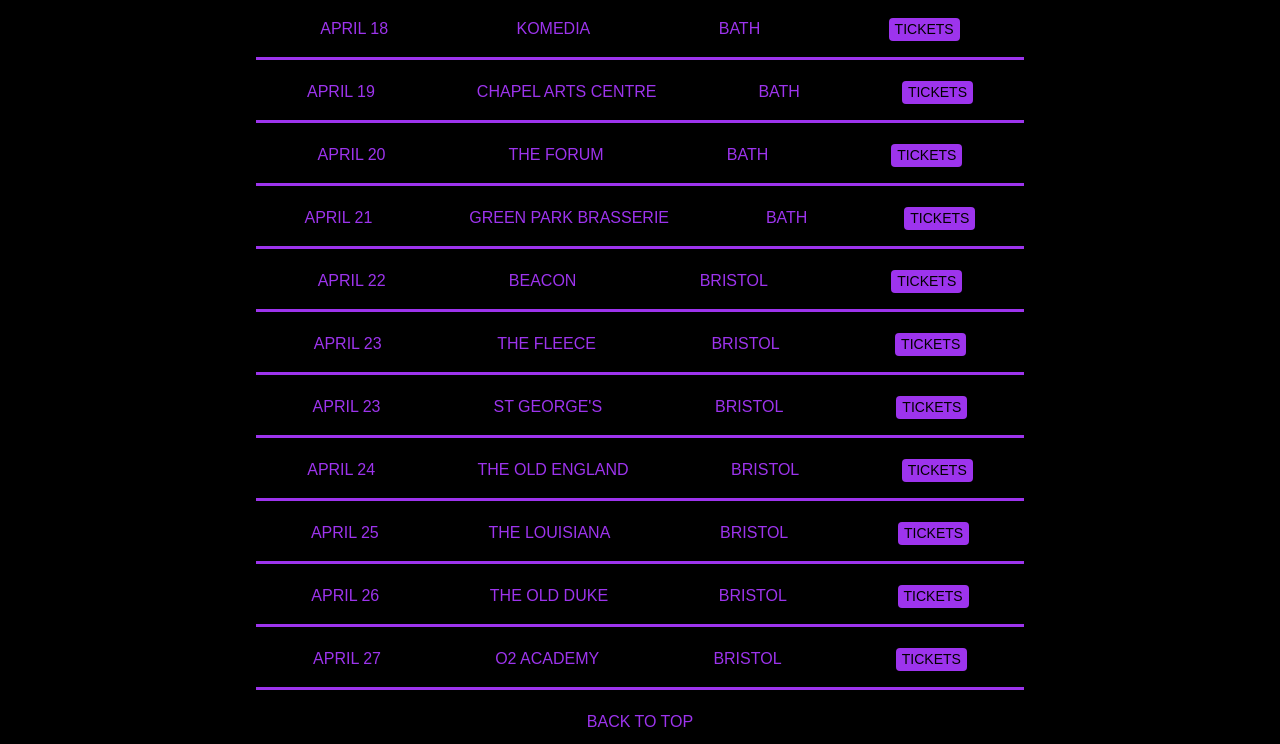
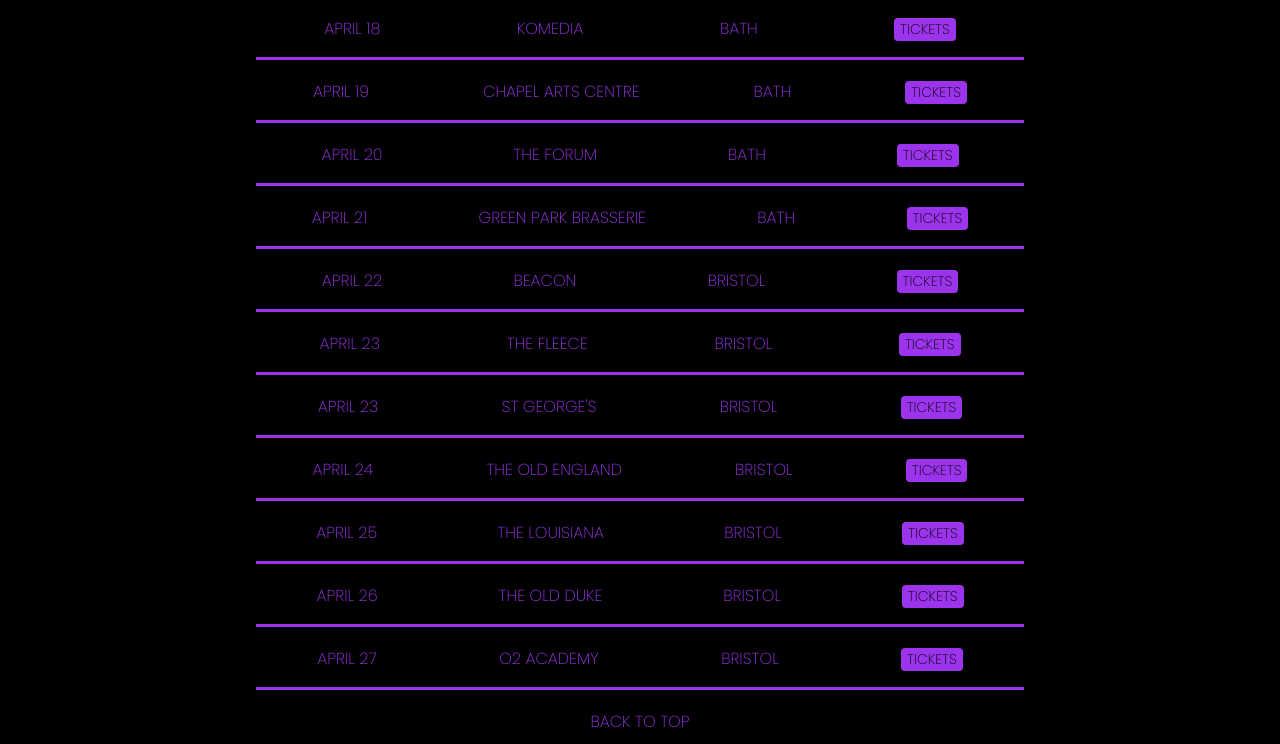
Before and after one commit to IanCl13/Jeanalite, a plain HTML site: page shows.html in a window 1280 px wide. Shown: the part 552-1296 px from the top of the page. Drawn offline with nearby package versions, Linux system fonts and the light colour scheme.

Commit message:
added new fonts

```diff
--- a/shows.html
+++ b/shows.html
@@ -1,10 +1,14 @@
 <!DOCTYPE html>
 <html lang="en">
-    <head>
+   <head>
     <meta charset="UTF-8">
     <meta name="viewport" content="width=device-width, initial-scale=1.0">
     <link rel="stylesheet" href="https://maxcdn.bootstrapcdn.com/bootstrap/4.2.1/css/bootstrap.min.css"/>
     <link rel="stylesheet" href="https://use.fontawesome.com/releases/v5.0.10/css/all.css" integrity="sha384-+d0P83n9kaQMCwj8F4RJB66tzIwOKmrdb46+porD/OvrJ+37WqIM7UoBtwHO6Nlg" crossorigin="anonymous">
+    <link rel="preconnect" href="https://fonts.gstatic.com">
+    <link href="https://fonts.googleapis.com/css2?family=Poppins:wght@200&display=swap" rel="stylesheet">
+    <link rel="preconnect" href="https://fonts.gstatic.com">
+    <link href="https://fonts.googleapis.com/css2?family=Amatic+SC&display=swap" rel="stylesheet">
     <link rel="stylesheet" href="css/style.css">
     <title>Shows</title>
 </head>
```
